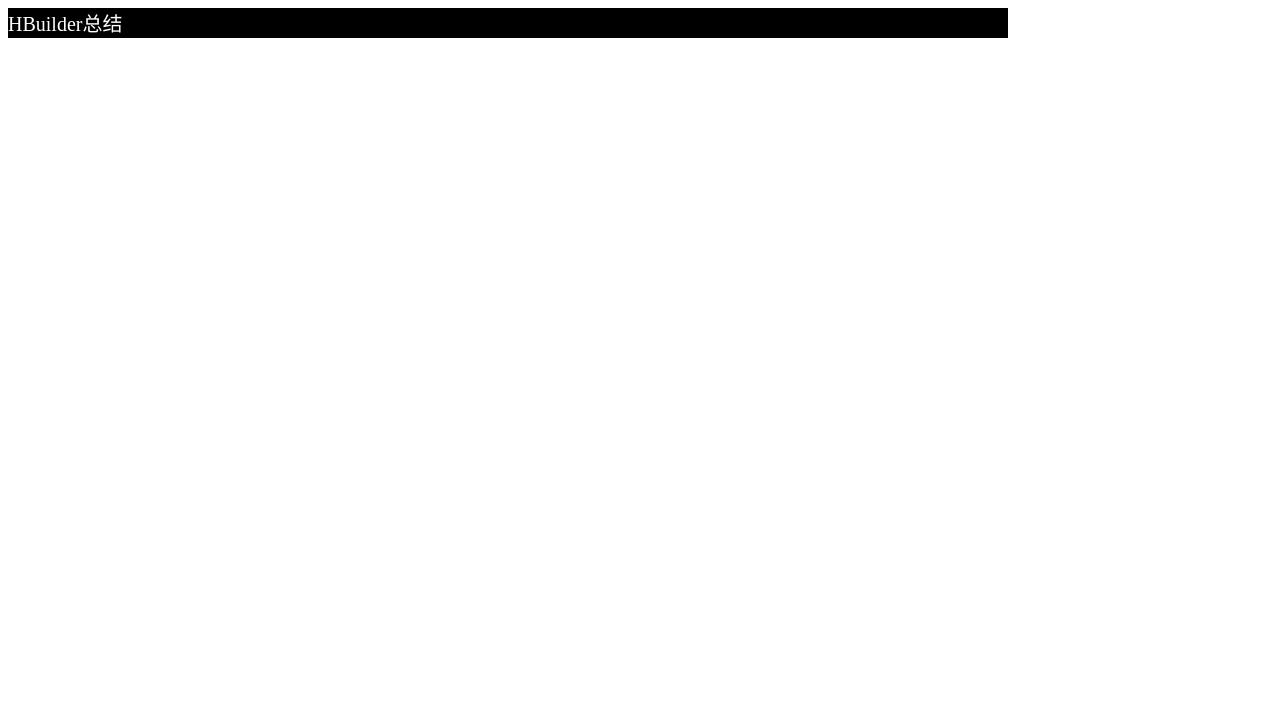
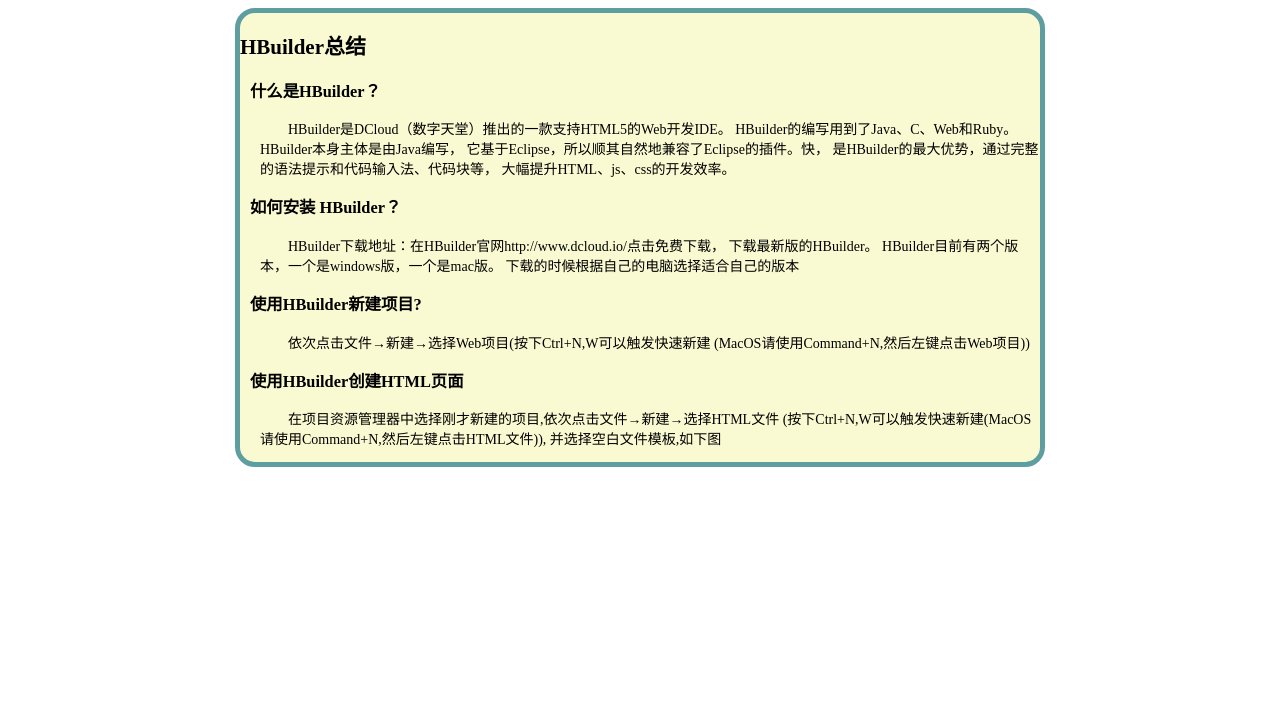
Before and after one commit to fantsying/fantsying.github.io, a plain HTML site: page 20170109.html in a window 1280 px wide. Shown: the part 81-800 px from the top of the page. Drawn offline with Linux system fonts and the light colour scheme.

Commit message:
Update 20170109.html

```diff
--- a/20170109.html
+++ b/20170109.html
@@ -5,18 +5,65 @@
     <title>花叶</title>
     <style>
         #box{
-				width: 1000px;
-				height: 30px;
-				background-color: black;
-				font-size: 20px;
-				color: white;
+            width: 800px;
+            background-color: lightgoldenrodyellow;
+            font-size: 14px;
+            color: black;
+            margin: auto;
+            border: 5px solid cadetblue;
+            border-radius: 20px;
+            box-shadow: cadetblue;
+        ;
+
+        }
+        h1{
+            text-align: center;
+        }
+        h3{
+            margin-left: 10px;
+        }
+        p{
+            margin-left: 20px;
+            text-indent: 2em;
         }
     </style>
 
 </head>
 <body>
 <h1>20170109学习总结</h1>
-		<div id="box">HBuilder总结</div>
+<div id="box">
+    <h2>HBuilder总结</h2>
+
+        <h3>什么是HBuilder？</h3>
+            <p>
+                 HBuilder是DCloud（数字天堂）推出的一款支持HTML5的Web开发IDE。
+                HBuilder的编写用到了Java、C、Web和Ruby。HBuilder本身主体是由Java编写，
+                它基于Eclipse，所以顺其自然地兼容了Eclipse的插件。快，
+                是HBuilder的最大优势，通过完整的语法提示和代码输入法、代码块等，
+                大幅提升HTML、js、css的开发效率。
+            </p>
+        <h3>如何安装 HBuilder？</h3>
+            <p>
+                HBuilder下载地址：在HBuilder官网http://www.dcloud.io/点击免费下载，
+                下载最新版的HBuilder。
+
+                HBuilder目前有两个版本，一个是windows版，一个是mac版。
+                下载的时候根据自己的电脑选择适合自己的版本
+            </p>
+        <h3>使用HBuilder新建项目?</h3>
+            <P>
+                依次点击文件→新建→选择Web项目(按下Ctrl+N,W可以触发快速新建
+                (MacOS请使用Command+N,然后左键点击Web项目))
+            </P>
+         <h3>使用HBuilder创建HTML页面</h3>
+            <p>
+                在项目资源管理器中选择刚才新建的项目,依次点击文件→新建→选择HTML文件
+                (按下Ctrl+N,W可以触发快速新建(MacOS请使用Command+N,然后左键点击HTML文件)),
+                并选择空白文件模板,如下图
+            </p>
+
+
+</div>
 
 </body>
 </html>
```
Lines whose indentation alone changed are shown as unchanged.
